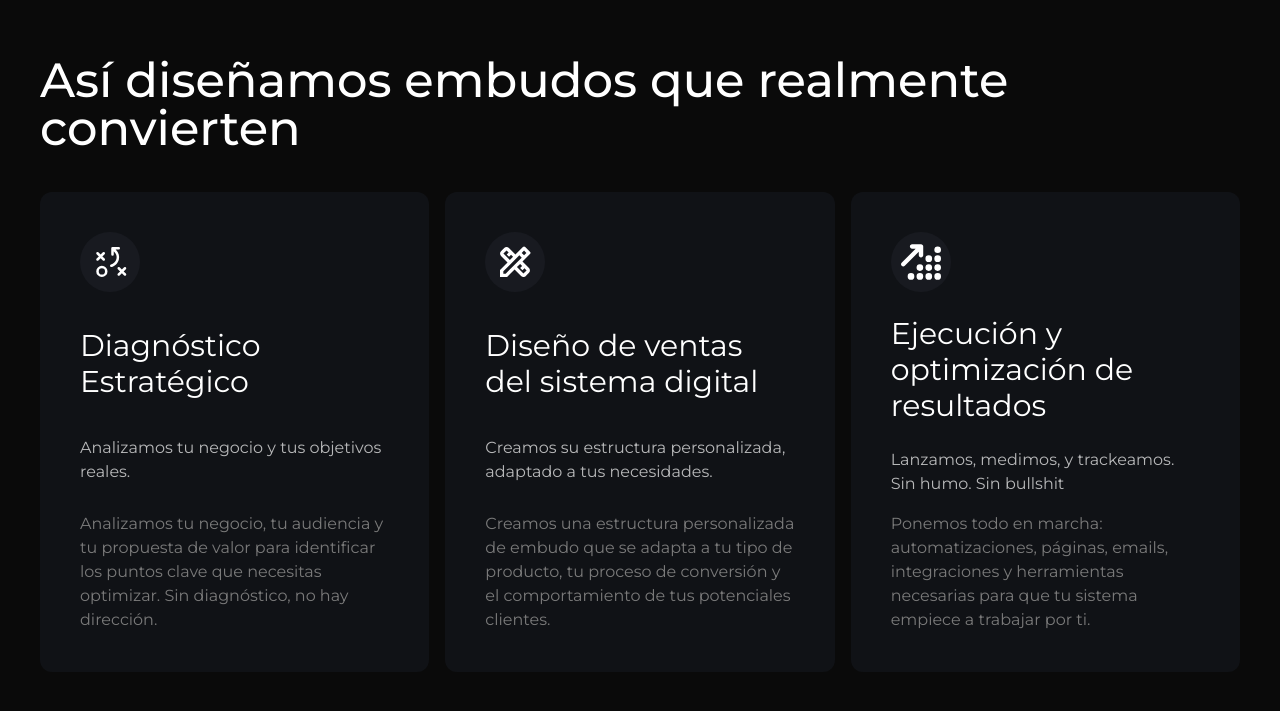
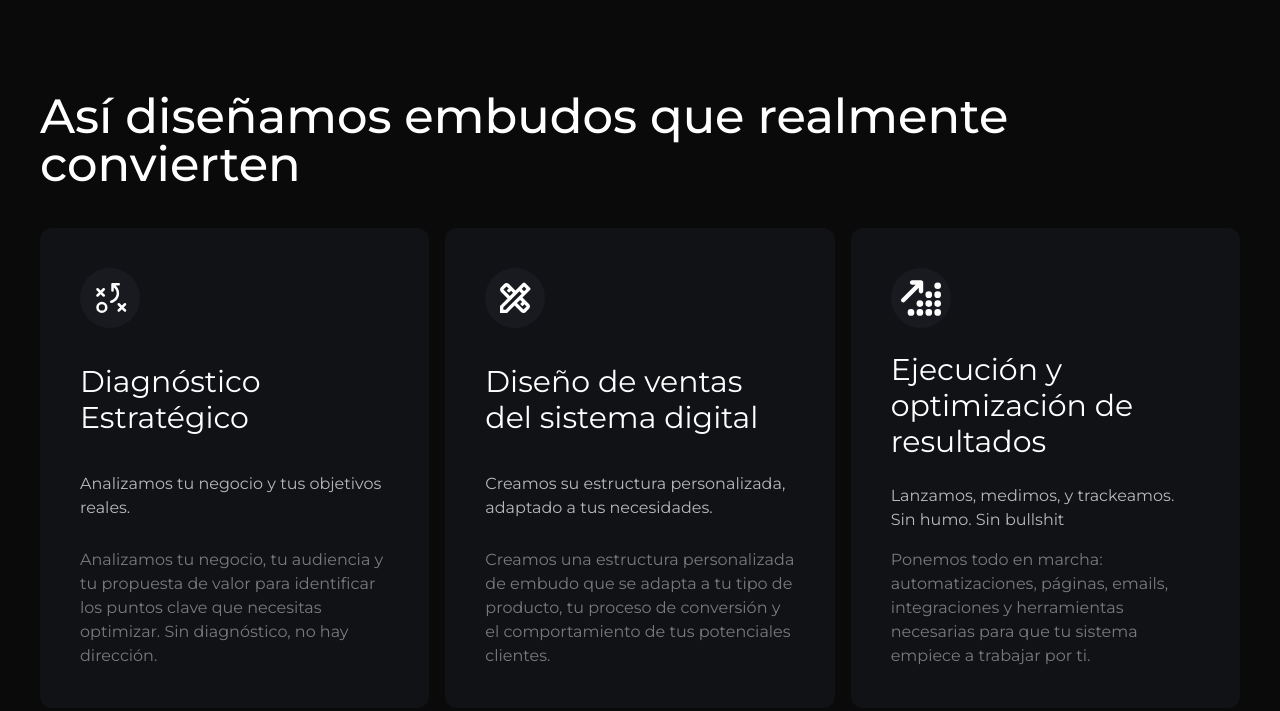
Before and after one commit to NicoAlvarado10/Reto-Tall-Giardiani, an Astro site: page / in a window 1280 px wide. Shown: the part 7124-7835 px from the top of the page. Built offline with nearby package versions, Linux system fonts and the light colour scheme; Astro itself is replaced by a stand-in of ours.

Commit message:
Refactor ModelSection component: adjust padding and margin for improved layout and spacing

```diff
--- a/src/components/react/ModelSection.tsx
+++ b/src/components/react/ModelSection.tsx
@@ -71,8 +71,8 @@ const ModelSection = () => {
 
 
   return (
-    <section className='mt-[110vh] max-2xl:mt-[100vh] p-10 py-20 max-sm:p-5 flex flex-col gap-10 justify-center items-center '>
-      <h2 className='text-5xl font-medium max-sm:text-3xl'>Así diseñamos embudos que realmente convierten</h2>
+    <section className='mt-[110vh] max-2xl:mt-[100vh] p-10 py-24 max-sm:p-5 flex flex-col gap-10 justify-center items-center '>
+      <h2 className='text-5xl font-medium max-sm:text-3xl mt-5 max-sm:text-center'>Así diseñamos embudos que realmente convierten</h2>
       <div className="grid grid-cols-1 md:grid-cols-2 lg:grid-cols-3 gap-4 mx-auto max-w-[1700px]
       ">
       <article ref={card1} className='group  p-10 max-sm:p-5 flex flex-col gap-4 justify-between   bg-[#101216] rounded-xl w-full'>
```
